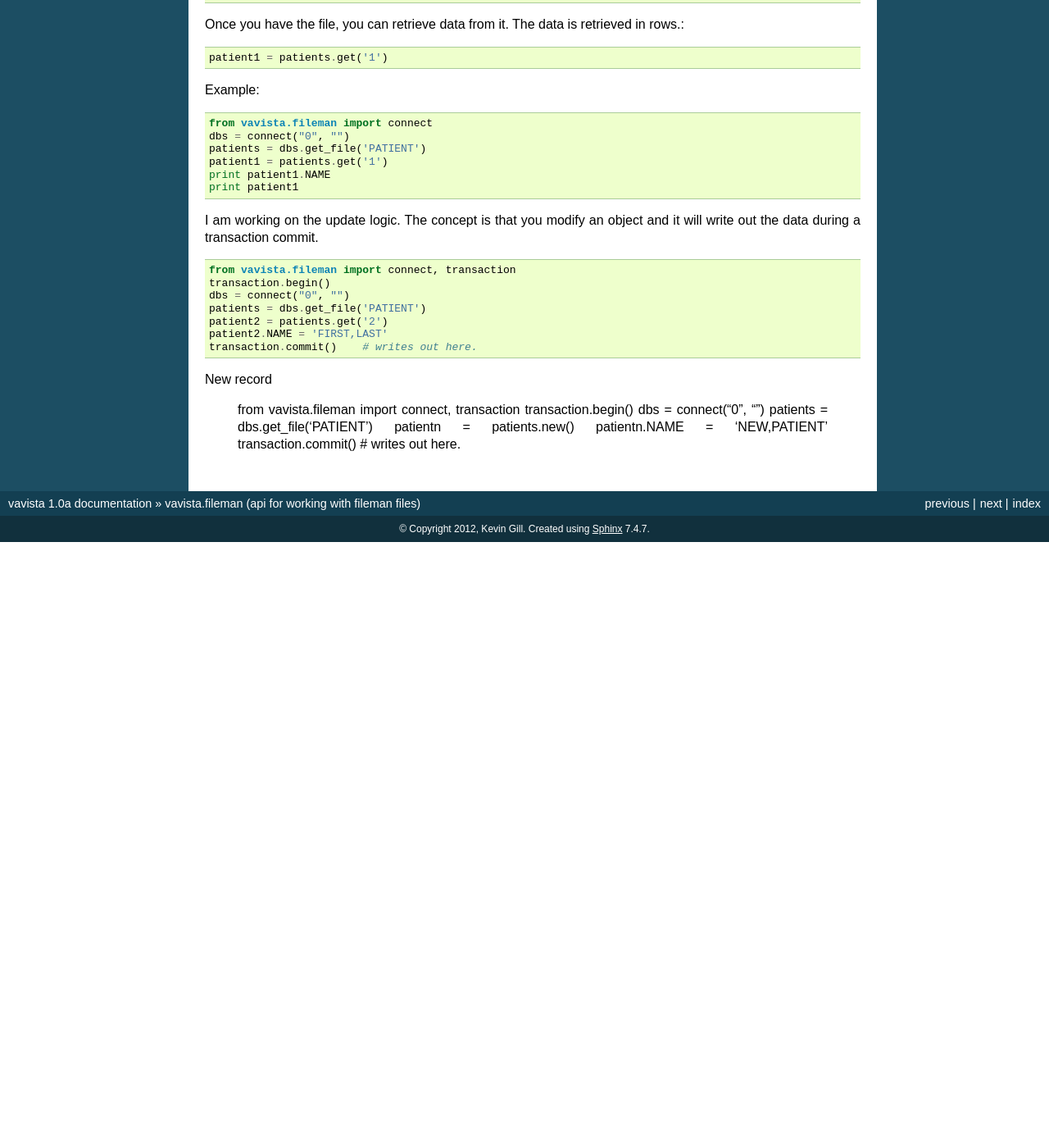
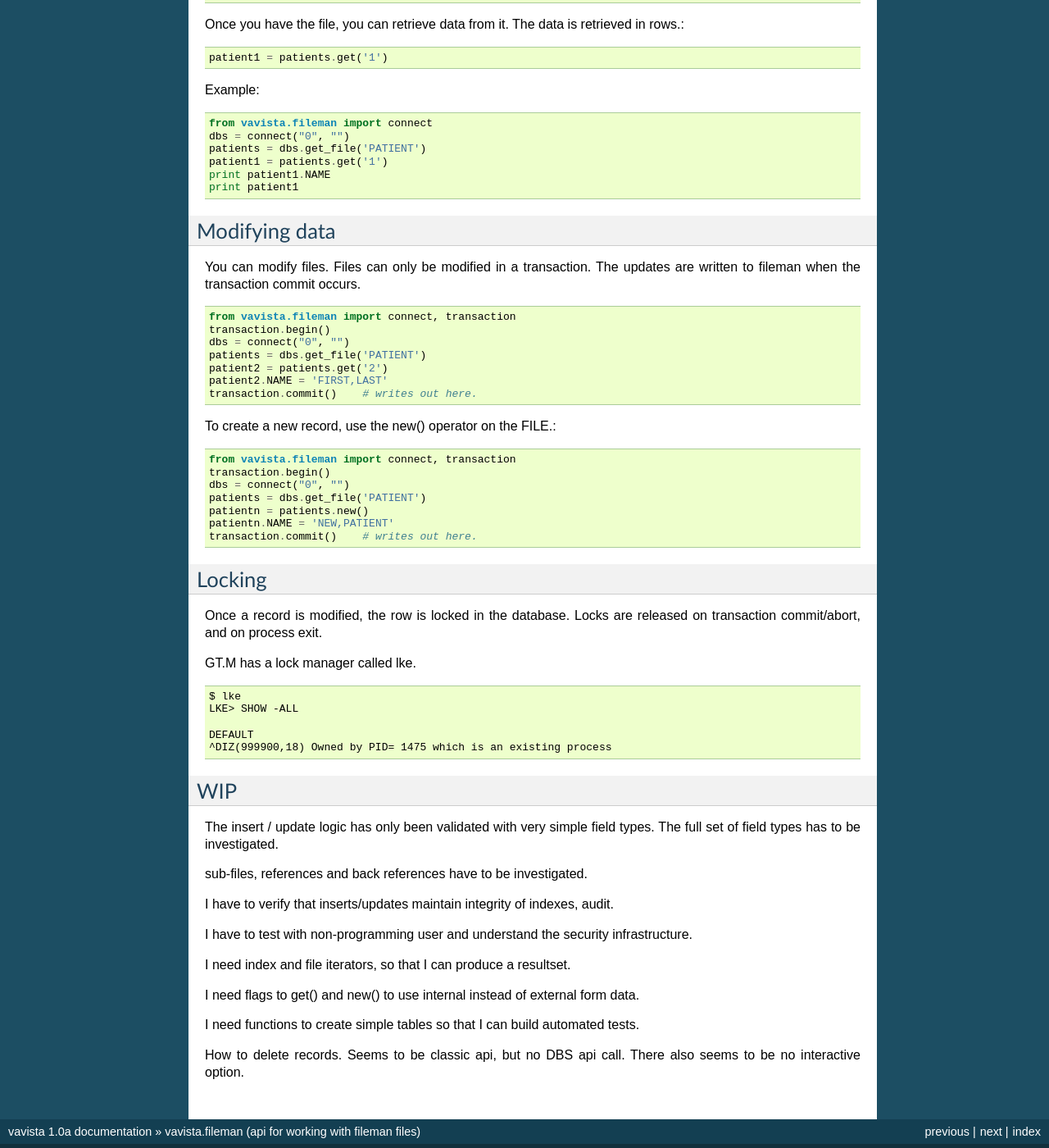
Before and after one commit to kevingill1966/vavista, a Sphinx documentation site: the page built from docs/source/fileman.rst, in a window 1280 px wide and 1400 px high, scrolled down 584 px. Shown: the whole window at 82% size. Built offline with Sphinx 7.4.7, drawn with Linux system fonts in a browser that asks for light colours; before the commit the page ends 1245 px from its top, so only the background shows below that; some of the changed text lies outside the part shown.

Commit message:
Added todos

```diff
--- a/docs/source/fileman.rst
+++ b/docs/source/fileman.rst
@@ -43,8 +43,12 @@ Example::
     print patient1.NAME
     print patient1
 
-I am working on the update logic. The concept is that you modify an object
-and it will write out the data during a transaction commit.
+Modifying data
+--------------
+
+You can modify files. Files can only be modified in a transaction. The
+updates are written to fileman when the transaction commit occurs.
+
 
 ::
 
@@ -56,7 +60,7 @@ and it will write out the data during a transaction commit.
     patient2.NAME = 'FIRST,LAST'
     transaction.commit()    # writes out here.
 
-New record
+To create a new record, use the new() operator on the FILE.::
 
     from vavista.fileman import connect, transaction
     transaction.begin()
@@ -65,3 +69,43 @@ New record
     patientn = patients.new()
     patientn.NAME = 'NEW,PATIENT'
     transaction.commit()    # writes out here.
+
+Locking
+-------
+
+Once a record is modified, the row is locked in the database. Locks are
+released on transaction commit/abort, and on process exit.
+
+GT.M has a lock manager called lke.
+
+::
+
+    $ lke
+    LKE> SHOW -ALL
+
+    DEFAULT
+    ^DIZ(999900,18) Owned by PID= 1475 which is an existing process
+
+
+WIP
+---
+
+The insert / update logic has only been validated with very simple field types.
+The full set of field types has to be investigated.
+
+sub-files, references and back references have to be investigated.
+
+I have to verify that inserts/updates maintain integrity of indexes, audit.
+
+I have to test with non-programming user and understand the security
+infrastructure.
+
+I need index and file iterators, so that I can produce a resultset.
+
+I need flags to get() and new() to use internal instead of external form data.
+
+I need functions to create simple tables so that I can build automated
+tests.
+
+How to delete records. Seems to be classic api, but no DBS api call.
+There also seems to be no interactive option.
```
